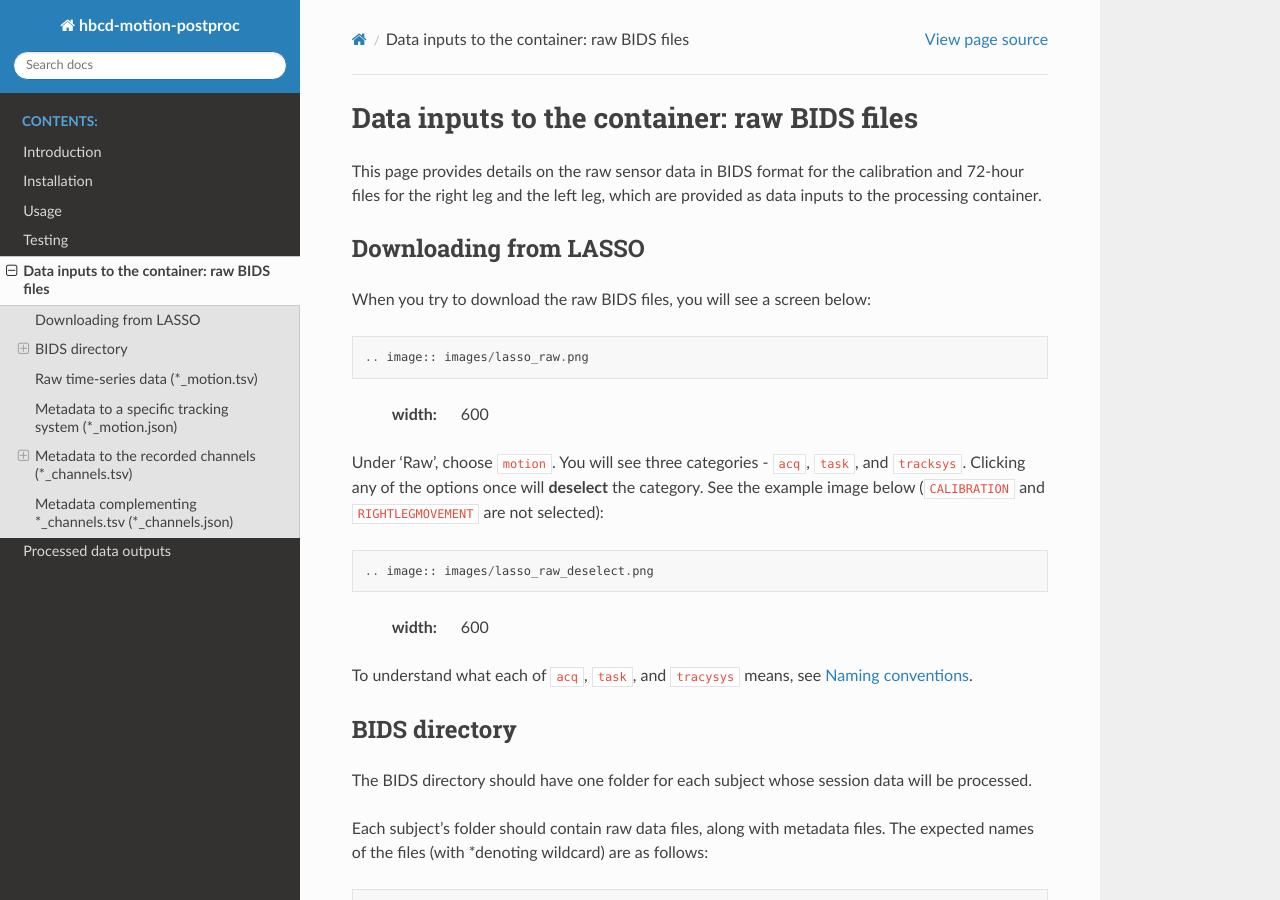
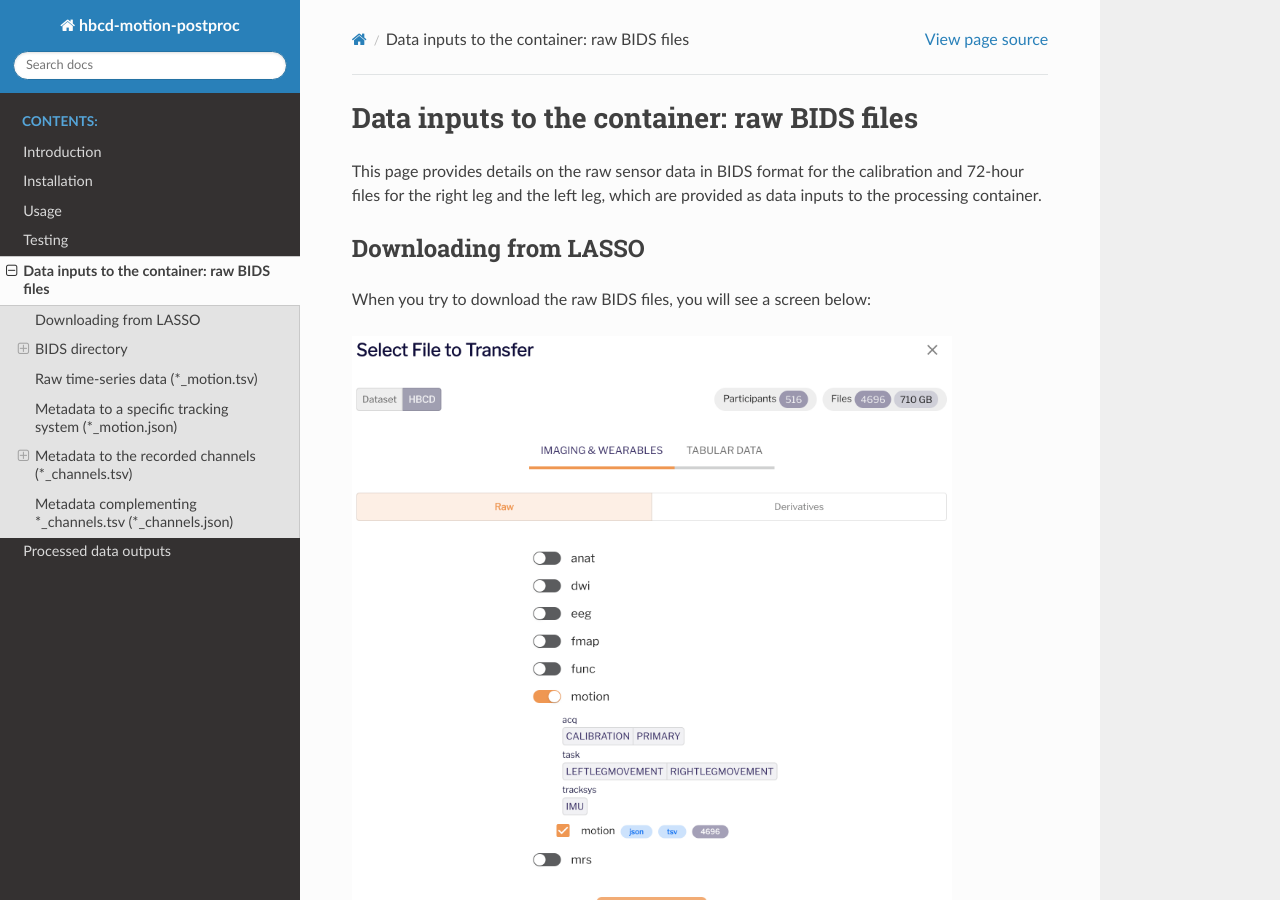
Before and after one commit to ohspc89/hbcd_motion_postproc, a Sphinx documentation site: the page built from docs/source/inputs_formatting.rst, in a window 1280 px wide and 900 px high. Built offline with Sphinx 7.4.7 and the Read the Docs theme 3.1.0, drawn with Linux system fonts in a browser that asks for light colours.

Commit message:
Update inputs_formatting.rst

```diff
--- a/docs/source/inputs_formatting.rst
+++ b/docs/source/inputs_formatting.rst
@@ -10,13 +10,13 @@ which are provided as data inputs to the processing container.
 Downloading from LASSO
 ----------------------
 
-When you try to download the raw BIDS files, you will see a screen below::
+When you try to download the raw BIDS files, you will see a screen below:
 
 .. image:: images/lasso_raw.png
    :width: 600
 
 Under 'Raw', choose ``motion``. You will see three categories - ``acq``, ``task``, and ``tracksys``.
-Clicking any of the options once will **deselect** the category. See the example image below (``CALIBRATION`` and ``RIGHTLEGMOVEMENT`` are not selected)::
+Clicking any of the options once will **deselect** the category. See the example image below (``CALIBRATION`` and ``RIGHTLEGMOVEMENT`` are not selected):
 
 .. image:: images/lasso_raw_deselect.png
    :width: 600
```
